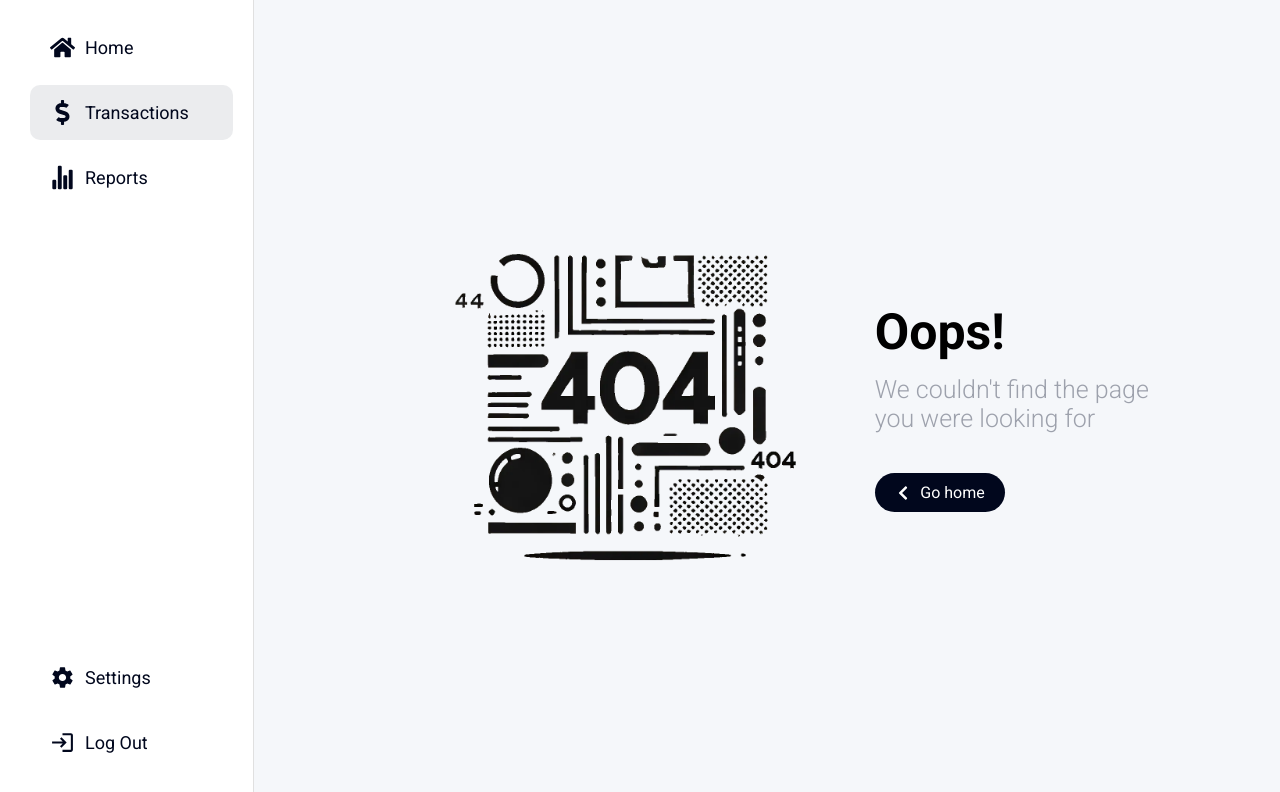
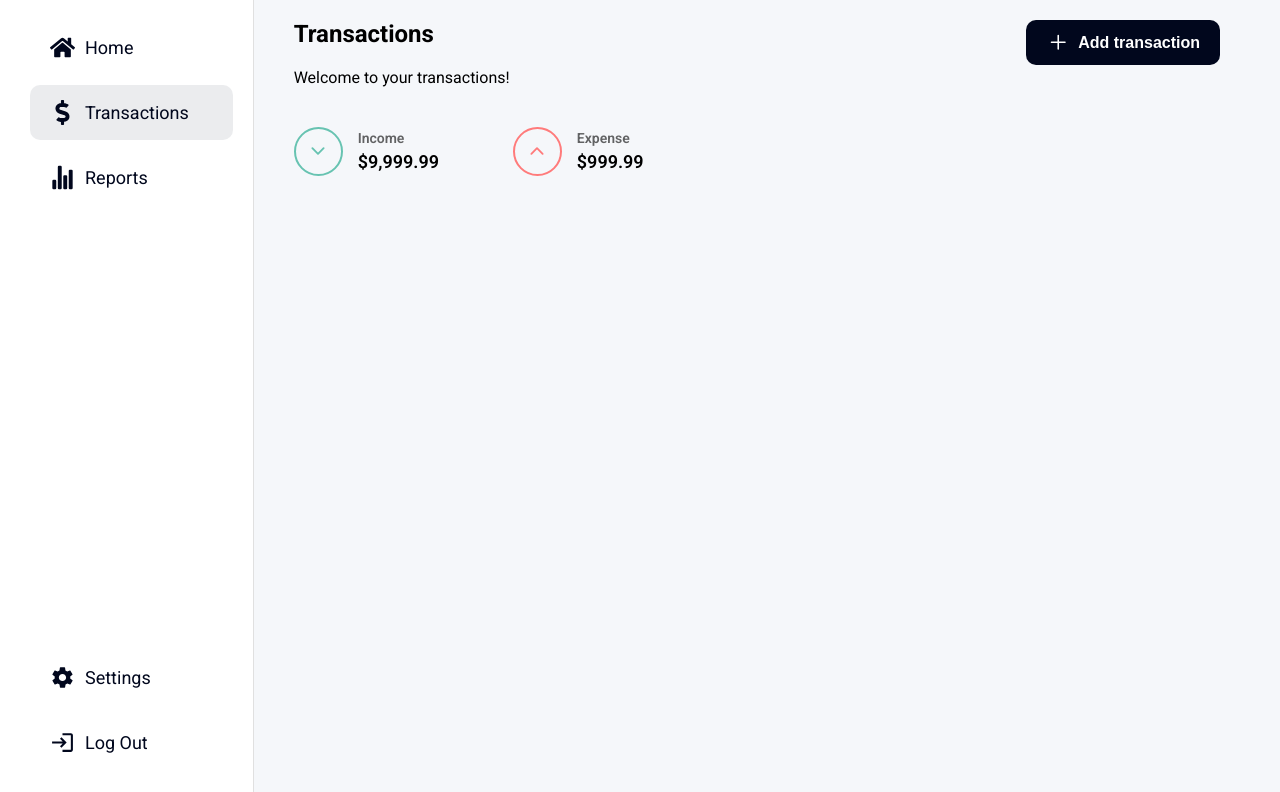
Before and after one commit to AlexShatokhin/budgetTracker, a React (Create React App) app in the folder client/: page /transactions in a window 1280 px wide. Shown: the top 792 px of the page. Built offline with nearby package versions, Linux system fonts and the light colour scheme; sample sign-in values are in the browser's storage; what chartjs-plugin-datalabels would draw is missing.

Commit message:
add transactions stats item

```diff
--- a/client/src/react/UI/Wrapper/wrapper.scss
+++ b/client/src/react/UI/Wrapper/wrapper.scss
@@ -9,7 +9,6 @@
     margin-bottom: 30px;
     padding: 20px 30px;
     overflow: hidden;
-
     &__title{
         position: relative;
         font-weight: 700;
--- a/client/src/react/components/Table/Table.tsx
+++ b/client/src/react/components/Table/Table.tsx
@@ -2,12 +2,15 @@ import React, { FC } from 'react';
 import { Table, Header, Body, Row, Cell } from '@table-library/react-table-library/table';
 import { useTheme } from '@table-library/react-table-library/theme';
 
+
+import "./table.scss"
 const data = [
   {
     id: 1,
     date: new Date('2025-02-13'),
     description: 'Groceries',
     amount: "- 50",
+    type: "EXPENSE",
     category: 'Food',
   },
   {
@@ -15,13 +18,23 @@ const data = [
     date: new Date('2025-02-12'),
     description: 'Rent',
     amount: "- 1000",
+    type: "EXPENSE",
     category: 'Housing',
+  },
+  {
+    id: 6,
+    date: new Date('2025-02-09'),
+    description: 'Salary',
+    amount: "+ 250",
+    type: "INCOME",
+    category: 'Work',
   },
   {
     id: 3,
     date: new Date('2025-02-11'),
     description: 'Utilities',
     amount: "- 150",
+    type: "EXPENSE",
     category: 'Bills',
   },
   {
@@ -29,26 +42,14 @@ const data = [
     date: new Date('2025-02-10'),
     description: 'Internet',
     amount: "- 60",
+    type: "EXPENSE",
     category: 'Bills',
   },
-  {
-    id: 5,
-    date: new Date('2025-02-09'),
-    description: 'Transport',
-    amount: "- 30",
-    category: 'Transport',
-  },
-  {
-    id: 5,
-    date: new Date('2025-02-09'),
-    description: 'Salary',
-    amount: "+ 250",
-    category: 'Work',
-  },
+
 ];
 
 const COLUMNS = [
-  { label: 'Date', renderCell: (item: any) => item.date.toLocaleDateString('en-US', { year: 'numeric', month: '2-digit', day: '2-digit' }) },
+  { label: 'Date', renderCell: (item: any) => item.date.toLocaleString('en-GB', { day: '2-digit', month: 'short', year: 'numeric', hour: '2-digit', minute: '2-digit', hour12: true }).replace(',', '')},
   { label: 'Description', renderCell: (item: any) => item.description },
   { label: 'Amount', renderCell: (item: any) => `${item.amount} $` },
   { label: 'Category', renderCell: (item: any) => item.category },
@@ -76,9 +77,14 @@ const TransactionTable: FC = () => {
           <Body>
             {tableList.map((item: any) => (
               <Row item={item} key={item.id}>
-                {COLUMNS.map((column) => (
+                {COLUMNS.map((column) => {
+                  console.log(item);
+                  return (
+                    item.type === "INCOME" ?
+                  <Cell key={column.label}><span className='income'>{column.renderCell(item)}</span></Cell> :
                   <Cell key={column.label}>{column.renderCell(item)}</Cell>
-                ))}
+                )
+                })}
               </Row>
             ))}
           </Body>
--- a/client/src/react/components/Table/table.scss
+++ b/client/src/react/components/Table/table.scss
@@ -0,0 +1,23 @@
+@import "../../../constants/_colors";
+
+thead{
+    td{
+        opacity: 0.5;
+        font-weight: 600;
+        div{
+            padding-bottom: 10px;
+        }
+    }
+}
+
+tbody{
+    td{
+        border-top: 2px solid rgba($color: $black, $alpha: 0.1);
+        div {
+            padding: 15px 0;
+        }
+    }
+    .income{
+        color: $green;
+    }
+}
--- /dev/null
+++ b/client/src/react/components/TransactionStatsItem/TransactionStatsItem.tsx
@@ -0,0 +1,29 @@
+import {FC} from "react"
+import { IoChevronUp, IoChevronDown } from "react-icons/io5";
+import "./transaction_stats_item.scss"
+import { colors } from "../../../constants/colors";
+
+type TransactionStatsItemProps = {
+    type: "INCOME" | "EXPENSE";
+    value: number;
+}
+
+const TransactionStatsItem : FC<TransactionStatsItemProps> = ({type, value}) => {
+    return (
+        <div className="transaction_stat-item">
+            <div className="transaction_stat-item__icon" style={{borderColor: type === "INCOME" ? colors.green : colors.red}}>
+                {type === "INCOME" ? <IoChevronDown color={colors.green} size={20}/> : <IoChevronUp color={colors.red} size={20}/>}
+            </div>
+            <div className="transaction_stat-item__information">
+                <div className="type">
+                    {type === "INCOME" ? "Income" : "Expense"}
+                </div>
+                <div className="value">
+                    ${value.toLocaleString("en-IN")}
+                </div>
+            </div>
+        </div>
+    )
+}
+
+export default TransactionStatsItem;
--- /dev/null
+++ b/client/src/react/components/TransactionStatsItem/transaction_stats_item.scss
@@ -0,0 +1,26 @@
+.transaction_stat-item{
+    display: flex;
+    align-items: center;
+    &__icon{
+        width: 45px;
+        height: 45px;
+        border-radius: 50px;
+        border: 2px solid #000;
+        display: flex;
+        justify-content: center;
+        align-items: center;
+        margin-right: 15px;
+    }
+
+    .type{
+        font-size: 14px;
+        opacity: .6;
+        font-weight: 600;
+        margin-bottom: 5px;
+    }
+
+    .value{
+        font-size: 18px;
+        font-weight: 600;
+    }
+}
--- a/client/src/react/pages/App/routes/routes.ts
+++ b/client/src/react/pages/App/routes/routes.ts
@@ -1,13 +1,14 @@
 import AutorizationPage from "../../Authorization/AuthorizationPage"
 import HomePage from "../../HomePage/HomePage"
 import NotFoundPage from "../../NotFoundPage/NotFoundPage"
+import TransactionsPage from "../../TransactionsPage/TransactionsPage"
 
 export const routes = [
     {path: "/", component: AutorizationPage, isPrivate: false},
     {path: "/register", component: AutorizationPage, isPrivate: false},
 
     {path: "/home", component: HomePage, isPrivate: false},
-    {path: "/transactions", component: NotFoundPage, isPrivate: true},
+    {path: "/transactions", component: TransactionsPage, isPrivate: true},
     {path: "/reports", component: NotFoundPage, isPrivate: true},
 
     {path: "*", component: NotFoundPage, isPrivate: false},
--- a/client/src/react/pages/HomePage/HomePage.tsx
+++ b/client/src/react/pages/HomePage/HomePage.tsx
@@ -3,8 +3,10 @@ import Layout from "../../components/Layout/Layout"
 import MonthlyChart from "../../components/MonthlyChart/MonthlyChart";
 import Table from "../../components/Table/Table";
 import { useTypedSelector } from "../../hooks/useRedux";
+import { Link } from "react-router-dom";
+import { IoChevronForwardSharp } from "react-icons/io5";
 import Wrapper from "../../UI/Wrapper/Wrapper";
-
+import "./homepage.scss"
 
 const HomePage = () => {
     const {email} = useTypedSelector(state => state.authorization);
@@ -18,8 +20,9 @@ const HomePage = () => {
                     <Wrapper titleInfo="Expense Chart" title="Expense Chart" width="300px" height="330px">
                         <FinanceChart width="300px" height="330px"/>
                     </Wrapper>
-                    <Wrapper title="Recent Transactions" width="calc(100% - 450px)" height="330px">
+                    <Wrapper className="transactions-compact" title="Recent Transactions" width="calc(100% - 450px)" height="330px">
                         <Table />
+                        <Link to="/transactions"> <span>View all</span> <IoChevronForwardSharp /></Link>
                     </Wrapper>
                 </div>
                 <Wrapper titleInfo="Monthly Income and Expenses" title="Monthly Income and Expenses" width="calc(100% - 90px)" height="330px">
--- /dev/null
+++ b/client/src/react/pages/HomePage/homepage.scss
@@ -0,0 +1,21 @@
+@import "../../../constants/_colors";
+
+.transactions-compact{
+    position: relative;
+    a {
+        position: absolute;
+        right: 20px;
+        top: 20px;
+        text-decoration: none;
+        display: flex;
+        align-items: center;
+        color: $grey;
+        transition: .3s all;
+        &:hover{
+            color: $black;
+        }
+        svg{
+            margin-left: 5px;
+        }
+    }
+}
--- /dev/null
+++ b/client/src/react/pages/TransactionsPage/TransactionsPage.tsx
@@ -0,0 +1,34 @@
+import Layout from "../../components/Layout/Layout";
+import { GoPlus } from "react-icons/go";
+import "./transaction_page.scss";
+import Button from "../../UI/Button/Button";
+import TransactionStatsItem from "../../components/TransactionStatsItem/TransactionStatsItem";
+
+const TransactionsPage = () => {
+    return (
+        <section className="transactions">
+            <Layout>
+                <h1>Transactions</h1>
+                <p>Welcome to your transactions!</p>
+                <Button
+                    title={<><GoPlus size={25}/> <span>Add transaction</span></>}
+                    className="add-transaction"/>
+
+                <div className="transactions-content">
+                    <div className="transactions-stats">
+                        <TransactionStatsItem
+                            type="INCOME"
+                            value={9999.99}/>
+
+                        <TransactionStatsItem
+                            type="EXPENSE"
+                            value={999.99}/>
+
+                    </div>
+                </div>
+            </Layout>
+        </section>
+    )
+}
+
+export default TransactionsPage;
--- /dev/null
+++ b/client/src/react/pages/TransactionsPage/transaction_page.scss
@@ -0,0 +1,22 @@
+.transactions{
+    position: relative;
+    .add-transaction{
+        position: absolute;
+        right: 60px;
+        top: 20px;
+        display: flex;
+        align-items: center;
+        font-weight: 600;
+        svg {
+            margin-right: 7px;
+        }
+    }
+    &-content{
+        margin-top: 40px;
+    }
+    &-stats{
+        display: flex;
+        width: 350px;
+        justify-content: space-between;
+    }
+}
```
